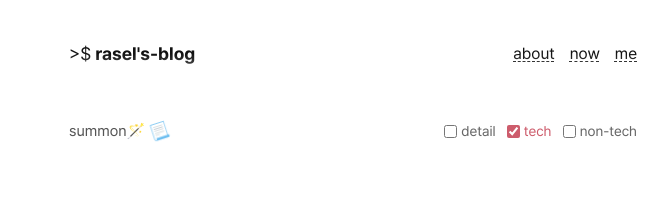
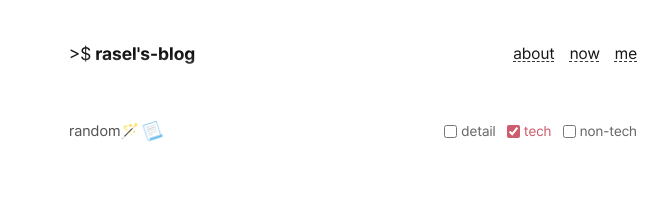
Before and after one commit to raselshikdar/blog.rasel.us.kg, a Next.js app: page / in a window 1280 px wide. Shown: the top 206 px of the page, without its empty margins (287-956 px from the left). Built offline with nearby package versions, Linux system fonts and the light colour scheme.

Commit message:
Update Posts.tsx

```diff
--- a/src/components/Posts/Posts.tsx
+++ b/src/components/Posts/Posts.tsx
@@ -165,7 +165,7 @@ const Posts: React.FC<Props> = ({ posts }) => {
       <div className={styles.options}>
         <div>
           <button type="button" onClick={openRandomPost}>
-            summon🪄
+            random🪄
             <span className={styles.accio__note}>📃</span>
           </button>
         </div>
```
